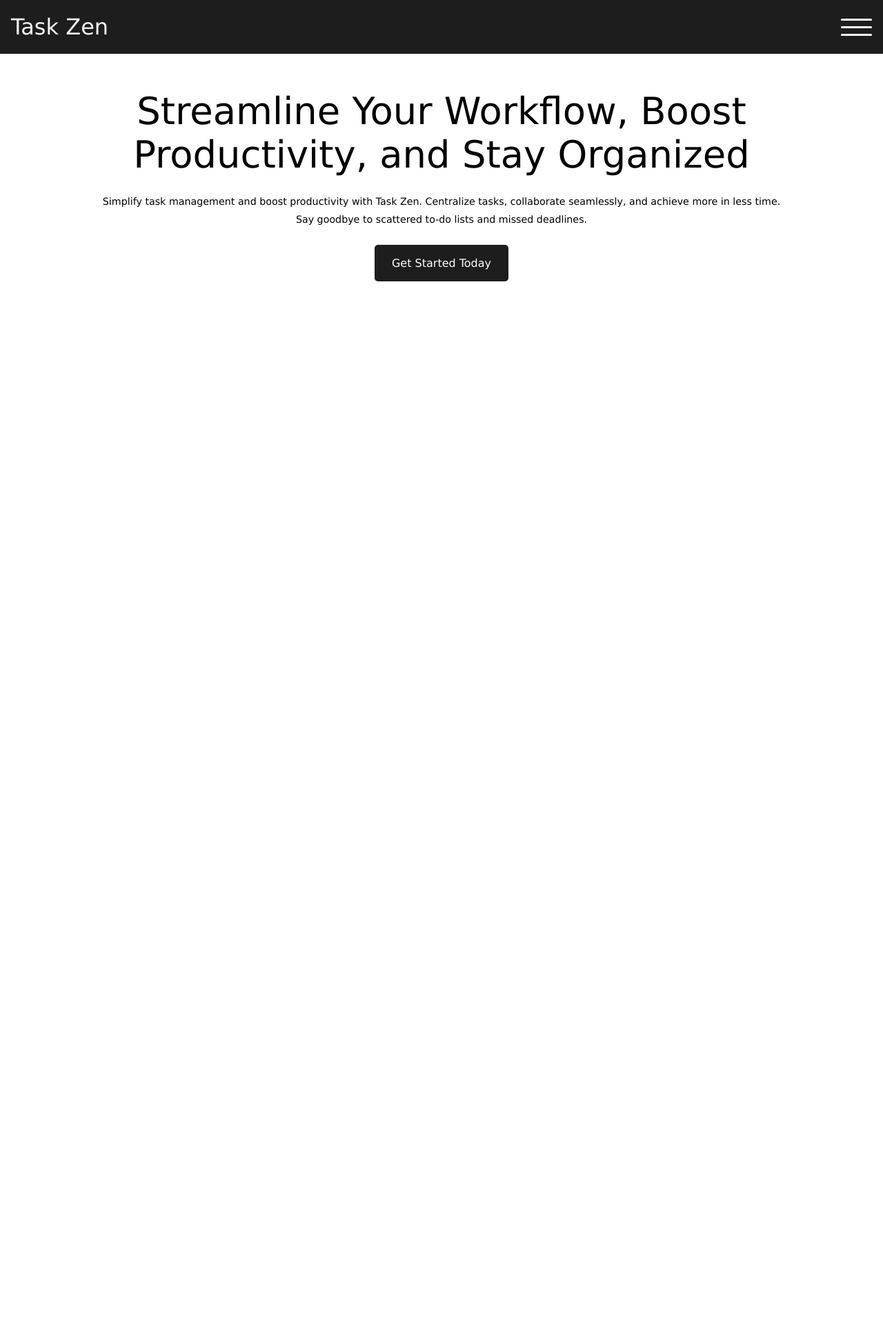
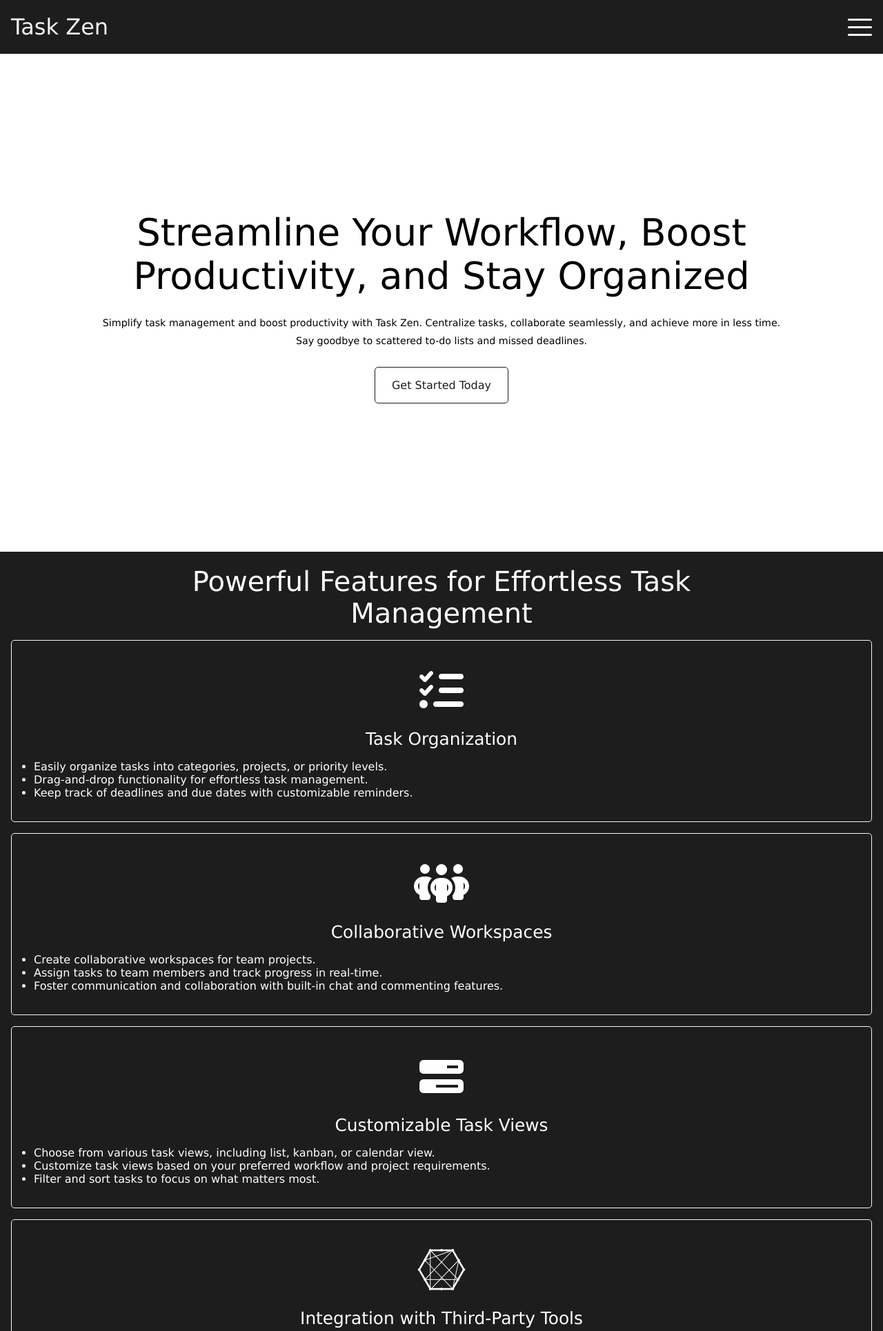
Before and after one commit to Skyrim626/Task-Management-System, a PHP site: page / in a window 1280 px wide. Shown: the top 1930 px of the page at 69% size. Before the commit the page ends 408 px from the top, so only its background shows below. Run offline with PHP 8.4, Linux system fonts and the light colour scheme.

Commit message:
Add files via upload

```diff
--- a/css/index.css
+++ b/css/index.css
@@ -5,12 +5,35 @@
     background: var(--clr-secondary-900);
     position: fixed;
     width: 100%;
+
+    transition: 500ms;
 }
 
+/* Change Style of Navbar */
+.navbar.nav-scrolled {
+    background: var(--clr-primary-900);
+
+}
+
+.navbar.nav-scrolled .navbar__navigation > * {
+    color: var(--clr-secondary-900);
+}
+
+.navbar.nav-scrolled .navbar__navigation .hamburger-menu > * {
+    background: var(--clr-secondary-900)
+}
+
+.navbar.nav-scrolled .navbar__navigation .navbar__nav-title:hover {
+    color: var(--clr-accent-800);
+}
+
+.navbar.nav-scrolled .navbar__navigation .hamburger-menu:hover * {
+    background: var(--clr-accent-800);
+}
 
 .navbar__nav-title {
     color: var(--clr-primary-900);
-    font-size: var(--fs-500);
+    font-size: 2rem;
     transition: 300ms;
 }
 
@@ -19,34 +42,49 @@
 }
 
 .navbar__navigation {
-    display: flex;
-   justify-content: space-between;
-   align-items: center;
+   position: relative;
 }
 
 .navbar__navigation > * {
     color: var(--clr-primary-800);
 }
 
-.navbar__nav-links > * {
-    color: inherit;
+.navbar__nav-links {
+    display: none;
+    flex-direction: column;
+    position: fixed;
+    justify-content: center;
+    align-items: center;
+    gap: 4rem;
+    inset: 0 0 0 0;
+    background: var(--clr-secondary-900);
+
+    transition: 0.5s ease-in-out;
 }
 
-.navbar__nav-links {
-    display: none;
+.navbar__nav-links > li a {
+    color: var(--clr-nav-link);
+    transition: 300ms;
+    text-transform: uppercase;
 }
+
+.navbar__nav-links > li a:hover {
+    color: var(--clr-accent-800);
+}
+
 
 /* Hamburger */
 .hamburger-menu {
     cursor: pointer;
-    width: 45px;
+    width: 35px;
     height: 25px;
     display: flex;
     flex-direction: column;
     gap: 0.25rem;
     justify-content: space-between;
 
-    transition: 300ms;
+    transition: 600ms;
+    z-index: 9999;
 }
 
 .hamburger-menu > * {
@@ -61,15 +99,34 @@
     background: var(--clr-accent-800);
 }
 
+/* On Click Display Side Bar*/
+.navbar__nav-links.js-active {
+    display: flex;
+    transition: 500ms ease-in;
+}
+
+/* On Click Show/Hide Hamburger */
+.hamburger-menu.js-active .line:nth-child(1) {
+    display: none;
+}
+
+.hamburger-menu.js-active .line:nth-child(2) {
+    transform: rotate(45deg);
+}
 
 /* Hero Section */
 
 .hero-section {
-    height: 200vh;
+    height: 100vh;
+    display: flex;
+    flex-direction: column;
+    justify-content: center;
+    align-items: center;
 }
 
 .hero-section .container {
     padding-top: 130px;
+
 }
 
 .hero-section__hero-content {
@@ -92,3 +149,42 @@
     line-height: 1.6rem;
 
 }
+
+
+
+/* Feature */
+.feature-section {
+    background: var(--clr-secondary-900);
+    color: var(--clr-primary-900);
+}
+
+.feature_feature-list {
+    list-style-type:disc;
+}
+
+
+/* Feature Box */
+
+.feature-icon {
+
+    padding: 1.5rem;
+    text-align: center;
+}
+
+
+.feature-box {
+    border: 1px solid var(--clr-primary-800);
+    border-radius: 5px;
+}
+
+.feature-icon i {
+    font-size: 4rem;
+}
+
+.feature__feature-title {
+    text-align: center;
+}
+
+.feature_feature-list {
+    padding: 1rem;
+}
--- a/css/main.css
+++ b/css/main.css
@@ -15,7 +15,7 @@
     --bg-primary: var(--clr-primary-900);
     --bg-secondary: var(--clr-primary-800);
 
-    --clr-nav-link:  var(--clr-secondary-900);
+    --clr-nav-link:  var(--clr-primary-900);
     --clr-footer-link: var(--clr-primary-800);
 
     /* Font Size */
@@ -26,9 +26,9 @@
     --fs-400: 0.8916rem; /* Paragraph, Heading 6 */
 
     --fs-500: 2rem; /* Heading 5 */
-    --fs-600: 2.75rem; /* Heading 4 */
-    --fs-700: 3rem; /* Heading 3 */
-    --fs-800: 3.5rem; /* Heading 2 */
+    --fs-600: 1.55rem; /* Heading 4 */
+    --fs-700: 2rem; /* Heading 3 */
+    --fs-800: 2.5rem; /* Heading 2 */
     --fs-900: 3.4rem; /* Heading 1 */
 
     /* Font Family */
@@ -68,6 +68,7 @@
 html, body {
     height: 100%;
     width: 100%;
+    scroll-behavior: smooth;
 }
 
 img,
--- a/css/utilities.css
+++ b/css/utilities.css
@@ -75,6 +75,11 @@
     padding: 1.25rem 1rem;
 }
 
+/* Text Alignment */
+.text-center {
+    text-align: center;
+}
+
 /* Buttons */
 .btn {
     cursor: pointer;
@@ -93,6 +98,20 @@
     background: var(--clr-primary-900);
     color: var(--clr-secondary-900);
     border: 1px solid var(--clr-secondary-900);
+}
+
+.btn.btn-primary-outline {
+    border: 1px solid var(--clr-secondary-900);
+    background: var(--clr-primary-900);
+    color: var(--clr-secondary-900);
+    transition: 300ms;
+
+}
+
+.btn.btn-primary-outline:hover {
+    background: var(--clr-secondary-900);
+    color: var(--clr-primary-900);
+
 }
 
 .btn.btn-success {
@@ -134,10 +153,66 @@
 
 
 /* Grid Utilities */
+
+.feature-box {
+    padding: 1rem;
+}
+
 .grid {
     display: grid;
 }
 
+
 .even-columns {
     grid-template-columns: repeat(2, 1fr);
 }
+
+/* Gaps (Flexbox or Grid) */
+
+.gap-1 {
+    gap: 1rem;
+}
+
+/* Width Percentages */
+.w-100 {
+    width: 100%;
+}
+
+.w-75 {
+    width: 75%;
+}
+
+.w-50 {
+    width: 50%;
+}
+
+.w-25 {
+    width: 25%;
+}
+
+/* Margins */
+
+.mt-1 {
+    margin-top: 1rem;
+}
+
+.mt-2 {
+    margin-top: 1.75rem;
+}
+
+.mt-3 {
+    margin-top: 2.5rem;
+}
+
+.mt-4 {
+    margin-top: 3rem;
+}
+
+.mt-5 {
+    margin-top: 4rem;
+}
+
+.mx-auto {
+    margin-left: auto;
+    margin-right: auto;
+}
--- a/index.html
+++ b/index.html
@@ -18,46 +18,137 @@
     <!-- CDJNS -->
     <link rel="stylesheet" href="https://cdnjs.cloudflare.com/ajax/libs/font-awesome/6.5.1/css/all.min.css" integrity="sha512-DTOQO9RWCH3ppGqcWaEA1BIZOC6xxalwEsw9c2QQeAIftl+Vegovlnee1c9QX4TctnWMn13TZye+giMm8e2LwA==" crossorigin="anonymous" referrerpolicy="no-referrer" />
 
+    <!-- Scripts -->
+    <script src="js/events.js" defer></script>
+
 </head>
 <body>
 
     <!-- Header / Navigation-->
-    <header class="navbar">
+    <header class="navbar" data-header>
         <div class="container">
-            <nav class="navbar__navigation">
+            <nav class="navbar__navigation | d-flex align-items-center justify-content-space-between">
                 <a href="#" class="navbar__nav-title | fw-500">Task Zen</a>
-                <div class="hamburger-menu">
+                <div class="hamburger-menu" data-menu>
                     <div class="line"></div>
                     <div class="line"></div>
                     <div class="line"></div>
                 </div>
-                <ul class="navbar__nav-links">
-                    <li><a href="#features">FEATURES</a></li>
-                    <li><a href="#pricing">PRICING</a></li>
-                    <li><a href="#about-us">ABOUT US</a></li>
+                <ul class="navbar__nav-links" data-menu-link>
+                    <li><a href="#features">Features</a></li>
+                    <li><a href="#pricing">Pricing</a></li>
+                    <li><a href="#about-us">About Us</a></li>
                     <li><a href="#faq">FAQ</a></li>
-                    <li><a href="#contact">CONTACT</a></li>
-                    <li><button class="btn btn-primary">Login</button></li>
-                    <li><button class="btn btn-secondary">Sign Up</button></li>
+                    <li><a href="#contact">Contact</a></li>
+                    <li><a href="login.html">Log In</a></li>
+                    <li><a href="signUp.html">Sign Up</a></li>
                 </ul>
             </nav>
         </div>
     </header>
 
+    <!-- Hero Section -->
     <section class="hero-section">
-       <div class="container grid">
+       <div class="container">
         <div class="hero-section__hero-content">
             <h1 class="h1">Streamline Your Workflow, Boost Productivity, and Stay Organized</h1>
             <p class="paragraph">
                 Simplify task management and boost productivity with Task Zen. Centralize tasks, collaborate seamlessly, and achieve more in less time. Say goodbye to scattered to-do lists and missed deadlines.
             </p>
-            <button class="btn btn-primary">
+            <button class="btn btn-primary-outline">
                 Get Started Today
             </button>
         </div>
-        <img src="" alt="">
+        <img src="" alt="" class="hero__hero-image">
        </div>
     </section>
 
+    <!-- Feature Section -->
+    <section class="feature-section" id="features">
+
+        <div class="container">
+
+            <h2 class="h2 text-center w-75 mx-auto">Powerful Features for Effortless Task Management</h2>
+
+            <div class="feature__feature-container mt-1 grid gap-1">
+                <div class="feature-box">
+                    <div class="feature-icon">
+                        <i class="fa-solid fa-list-check"></i>
+                    </div>
+                    <h4 class="feature__feature-title | h4">Task Organization</h4>
+                    <ul class="feature_feature-list">
+                        <li>Easily organize tasks into categories, projects, or priority levels.</li>
+                        <li>Drag-and-drop functionality for effortless task management.</li>
+                        <li>Keep track of deadlines and due dates with customizable reminders.</li>
+                    </ul>
+                </div>
+
+                <div class="feature-box">
+                    <div class="feature-icon">
+                        <i class="fa-solid fa-people-group"></i>
+                    </div>
+                    <h4 class="feature__feature-title | h4">Collaborative Workspaces</h4>
+                    <ul class="feature_feature-list">
+                        <li>Create collaborative workspaces for team projects.</li>
+                        <li>Assign tasks to team members and track progress in real-time.</li>
+                        <li>Foster communication and collaboration with built-in chat and commenting features.</li>
+                    </ul>
+                </div>
+
+                <div class="feature-box">
+                    <div class="feature-icon">
+                        <i class="fa-solid fa-bars-progress"></i>
+                    </div>
+                    <h4 class="feature__feature-title | h4">Customizable Task Views</h4>
+                    <ul class="feature_feature-list">
+                        <li>Choose from various task views, including list, kanban, or calendar view.</li>
+                        <li>Customize task views based on your preferred workflow and project requirements.</li>
+                        <li>Filter and sort tasks to focus on what matters most.</li>
+                    </ul>
+                </div>
+
+                <div class="feature-box">
+                    <div class="feature-icon">
+                        <i class="fa-brands fa-connectdevelop"></i>
+                    </div>
+                    <h4 class="feature__feature-title | h4">Integration with Third-Party Tools</h4>
+                    <ul class="feature_feature-list">
+                        <li>Seamlessly integrate with popular third-party tools and applications.</li>
+                        <li>Sync tasks with calendar apps, email clients, and project management tools.</li>
+                        <li>Enhance productivity by centralizing task management across platforms.</li>
+                    </ul>
+                </div>
+
+                <div class="feature-box">
+                    <div class="feature-icon">
+                        <i class="fa-brands fa-stack-overflow"></i>
+                    </div>
+                    <h4 class="feature__feature-title | h4">Task Dependencies and Subtasks</h4>
+                    <ul class="feature_feature-list">
+                        <li>Define task dependencies to ensure proper sequencing and workflow management.</li>
+                        <li>Break down complex tasks into smaller subtasks for better organization.</li>
+                        <li>Visualize task relationships and dependencies to optimize project timelines.</li>
+                    </ul>
+                </div>
+
+                <div class="feature-box">
+                    <div class="feature-icon">
+                        <i class="fa-solid fa-chart-simple"></i>
+                    </div>
+                    <h4 class="feature__feature-title | h4">Analytics and Reporting</h4>
+                    <ul class="feature_feature-list">
+                        <li>Gain insights into task performance and team productivity with advanced analytics.</li>
+                        <li>Track key metrics such as task completion rates, time spent, and project milestones.</li>
+                        <li>Generate customizable reports to evaluate project progress and identify areas for improvement.</li>
+                    </ul>
+                </div>
+            </div>
+
+        </div>
+    </section>
+
+    <!-- Pricing Section -->
+
+
 </body>
 </html>
```
Also changed, not shown: js/events.js (added, +46 -0 lines).
